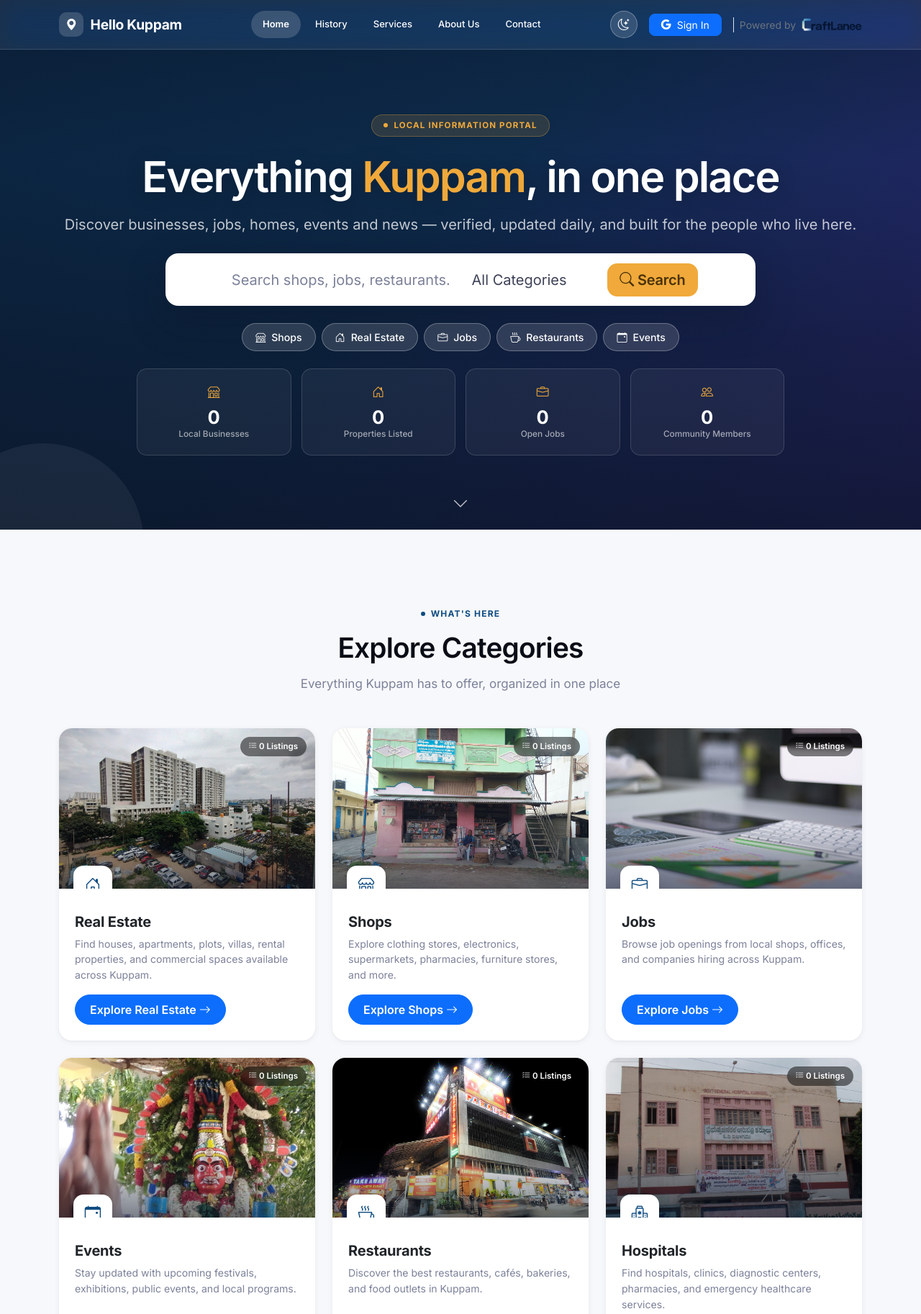
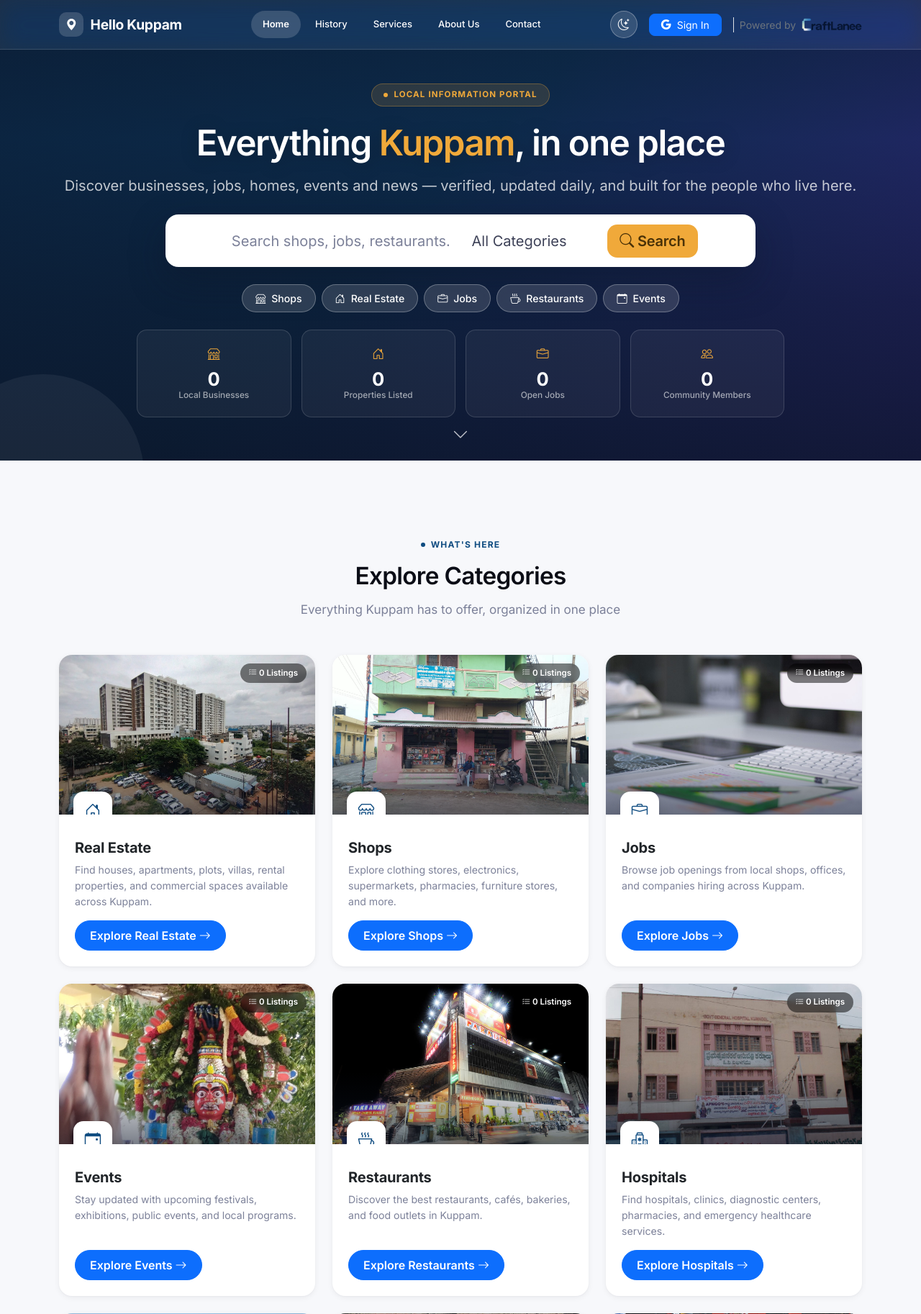
Before and after one commit to ctaftelaneebusinesses-prog/Kuppam_Project, a Django app: page / in a window 1280 px wide. Shown: the top 1826 px of the page at 72% size. Run offline with Django 5.2, Linux system fonts and the light colour scheme; data that the repository does not hold is empty.

Commit message:
Scale the hero and type scale down further per user's zoom comparison
User compared their browser at 80% vs 100% zoom and preferred the 80%
proportions — a concrete signal the type scale (even after the earlier
80px-cap fix) and the hero's own 92vh min-height were still oversized as
the default 100% experience, not just the one broken headline value.

Pulls every clamp() in the type scale down another ~12-18%, and trims the
homepage hero band from min-height:92vh/padding:112px to 80vh/104px so the
hero doesn't dominate the viewport independent of font size. Verified via
headless-Chrome screenshot at 1600px width — headline now sits comfortably
on one line with room either side instead of nearly spanning the container.

```diff
--- a/static/css/main.css
+++ b/static/css/main.css
@@ -391,14 +391,14 @@ html[data-theme="dark"] .hk-navbar-solid {
 }
 
 .hk-hero-fullscreen {
-    min-height: 92vh;
+    min-height: 80vh;
     display: flex;
     align-items: center;
     box-sizing: border-box;
     /* Guarantees clearance under the fixed transparent navbar even when the
        hero's own content (eyebrow + headline + search + stat tiles) is tall
        enough that vertical centering alone would push its top edge to y=0. */
-    padding: 112px 0 56px;
+    padding: 104px 0 48px;
 }
 
 .hk-hero-slides {
--- a/static/css/tokens.css
+++ b/static/css/tokens.css
@@ -76,11 +76,11 @@
     --hk-text-base: 0.9375rem;
     --hk-text-md:   1.0625rem;
     --hk-text-lg:   1.25rem;
-    --hk-text-xl:   clamp(1.35rem, 1.28rem + 0.35vw, 1.6rem);
-    --hk-text-2xl:  clamp(1.4rem, 1.2rem + 0.8vw, 2rem);
-    --hk-text-3xl:  clamp(1.65rem, 1.3rem + 1.4vw, 2.5rem);
-    --hk-text-4xl:  clamp(1.85rem, 1.3rem + 2.4vw, 3.25rem);
-    --hk-text-5xl:  clamp(2rem, 1.3rem + 3vw, 4rem);
+    --hk-text-xl:   clamp(1.25rem, 1.2rem + 0.3vw, 1.45rem);
+    --hk-text-2xl:  clamp(1.3rem, 1.15rem + 0.6vw, 1.75rem);
+    --hk-text-3xl:  clamp(1.45rem, 1.2rem + 1.1vw, 2.1rem);
+    --hk-text-4xl:  clamp(1.6rem, 1.15rem + 1.9vw, 2.75rem);
+    --hk-text-5xl:  clamp(1.75rem, 1.15rem + 2.4vw, 3.25rem);
 
     --hk-tracking-tightest: -0.03em;
     --hk-tracking-tighter:  -0.02em;
```
